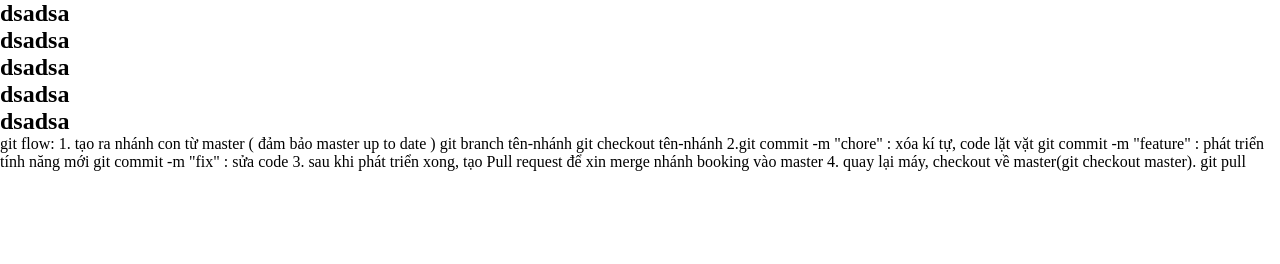
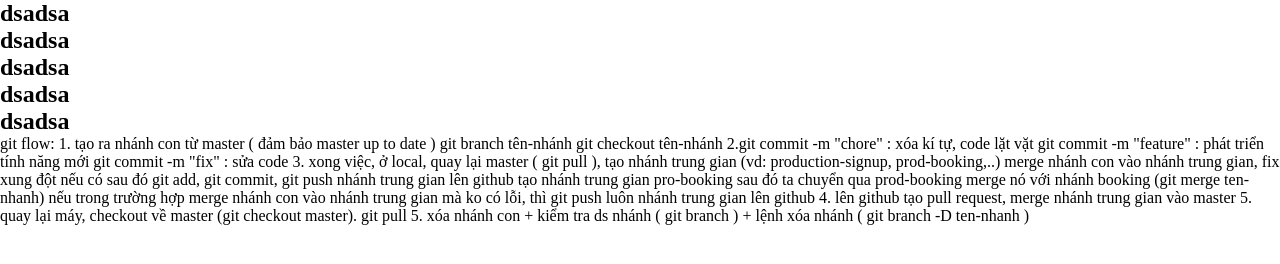
Before and after one commit to giahuy405/GitHub, a plain HTML site: page index.html in a window 1280 px wide. Drawn offline with Linux system fonts and the light colour scheme.

Commit message:
quytrinhlamviec

```diff
--- a/index.html
+++ b/index.html
@@ -28,9 +28,28 @@
         git branch tên-nhánh
         git checkout tên-nhánh
      2.git commit -m "chore" : xóa kí tự, code lặt vặt
-      git commit -m "feature" : phát triển tính năng mới
-      git commit -m "fix" : sửa code
-     3. sau khi phát triển xong, tạo Pull request để xin merge nhánh booking vào master
-     4. quay lại máy, checkout về master(git checkout master). git pull
+        git commit -m "feature" : phát triển tính năng mới
+        git commit -m "fix" : sửa code
+     3. xong việc, ở local, quay lại master ( git pull ), tạo nhánh trung gian
+     (vd: production-signup, prod-booking,..) merge nhánh con vào nhánh trung gian, fix xung đột nếu có
+     sau đó git add, git commit, git push nhánh trung gian lên github
+
+     tạo nhánh trung gian pro-booking sau đó ta chuyển qua prod-booking merge nó với nhánh booking
+     (git merge ten-nhanh)
+
+
+     nếu trong trường hợp merge nhánh con vào nhánh trung gian mà ko có lỗi,
+      thì git push luôn nhánh trung gian lên github
+
+     4. lên github tạo pull request, merge nhánh trung gian vào master
+
+     5. quay lại máy, checkout về master (git checkout master). git pull
+     5. xóa nhánh con
+      + kiểm tra ds nhánh ( git branch )
+      + lệnh xóa nhánh ( git branch -D ten-nhanh )
+
+
+
+
 </body>
 </html>
```
